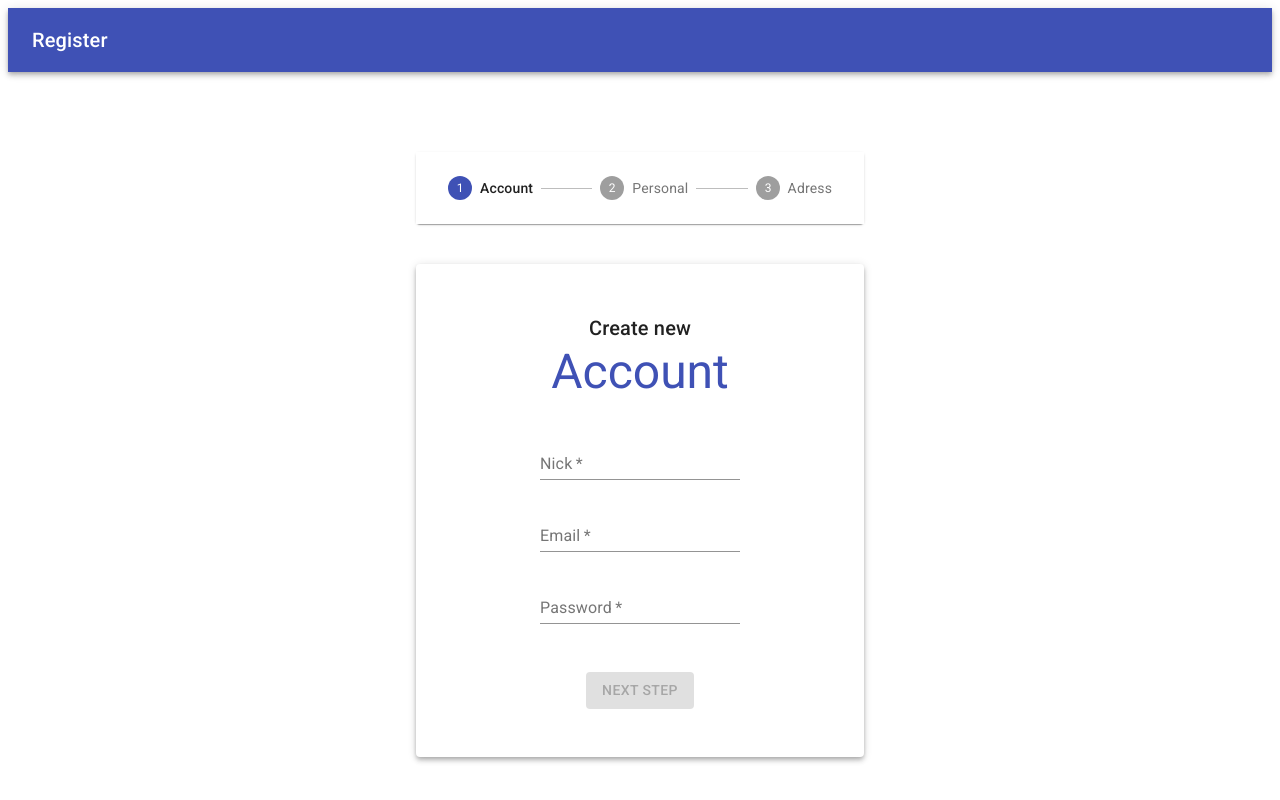
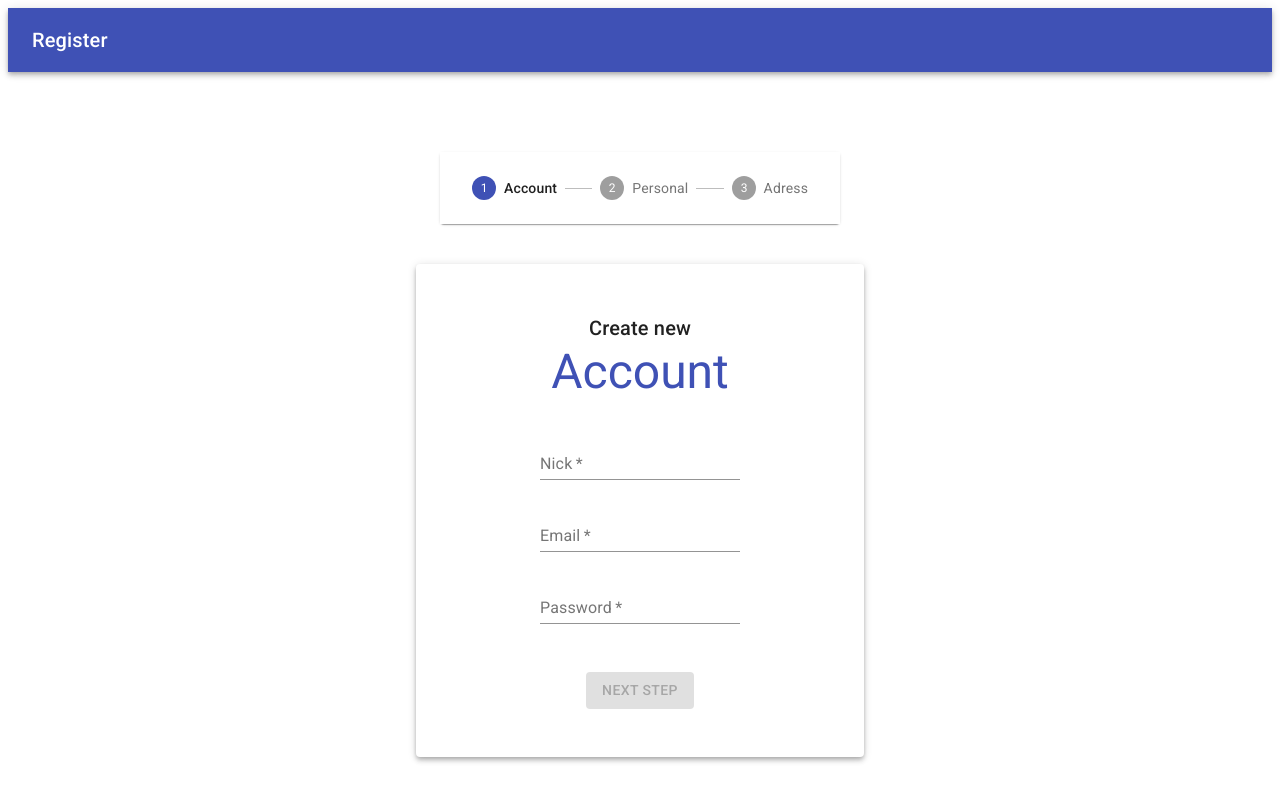
Before and after one commit to drillprop/multistepform, a React app: page / in a window 1280 px wide. Built offline with nearby package versions, Linux system fonts and the light colour scheme.

Commit message:
remove material ui grid component

```diff
--- a/src/components/AppStepper.js
+++ b/src/components/AppStepper.js
@@ -1,12 +1,12 @@
-import { Grid, Paper } from '@material-ui/core';
+import { Paper } from '@material-ui/core';
 import Step from '@material-ui/core/Step';
 import StepLabel from '@material-ui/core/StepLabel';
 import Stepper from '@material-ui/core/Stepper';
 import React from 'react';
 import styled from 'styled-components';
 
-const StyledGrid = styled(Grid)`
-  width: 28rem;
+const Container = styled.div`
+  width: 400px;
   && {
     margin-bottom: 2.5rem;
   }
@@ -15,7 +15,7 @@ const StyledGrid = styled(Grid)`
 const AppStepper = ({ activeStep }) => {
   const steps = ['Account', 'Personal', 'Adress'];
   return (
-    <StyledGrid item xs={8} xl={12}>
+    <Container>
       <Paper elevation={1}>
         <Stepper orientation='horizontal' activeStep={activeStep}>
           {steps.map(step => (
@@ -25,7 +25,7 @@ const AppStepper = ({ activeStep }) => {
           ))}
         </Stepper>
       </Paper>
-    </StyledGrid>
+    </Container>
   );
 };
 
```
